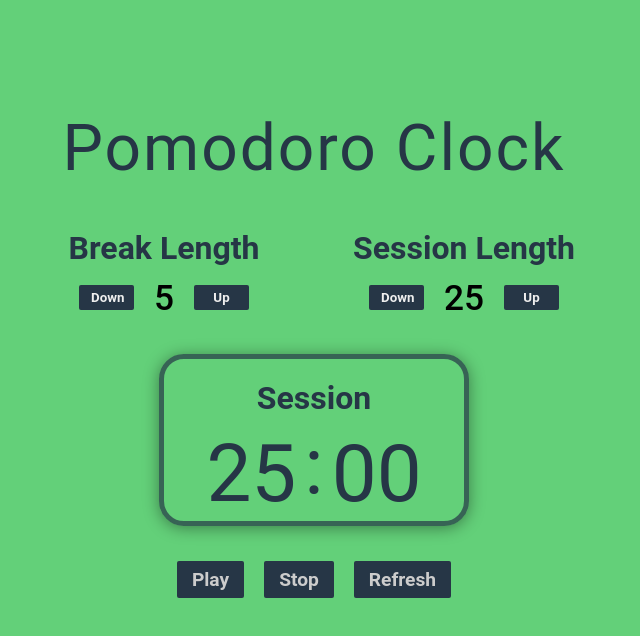
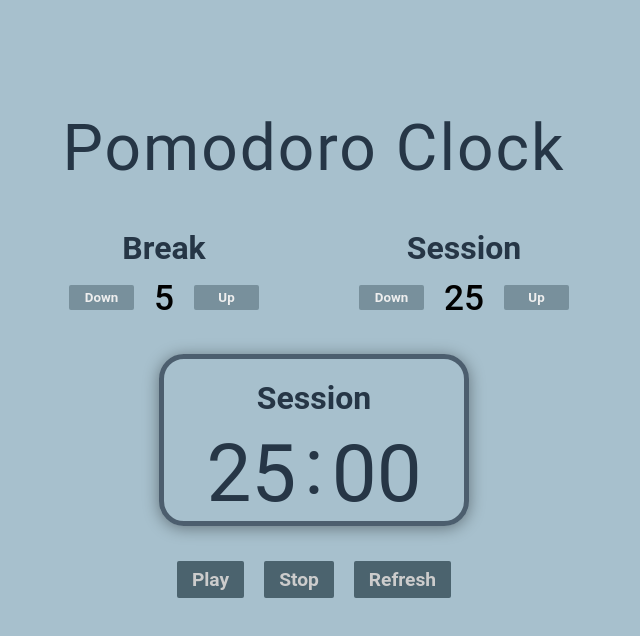
Before and after one commit to mriyank/pomodaro-clock-react, a React (Create React App) app: page / in a window 1280 px wide. Shown: the top 636 px of the page, without its empty margins (326-966 px from the left). Built offline with nearby package versions, Linux system fonts and the light colour scheme.

Commit message:
final css

```diff
--- a/src/ComponentStyles/App.css
+++ b/src/ComponentStyles/App.css
@@ -1,5 +1,5 @@
 body {
-  background-color: #63D079;
+  background-color: #a7c0cd;
   font-family: 'Roboto', sans-serif;
 }
 
@@ -34,14 +34,14 @@ main {
 
 .counter-btn, .counter-btn {
   border: none;
-  background-color: #263646;
+  background-color: #78909c;
   outline: none;
   color: #eee;
   padding: 2px 12px;
   height: 25px;
   border-radius: 2px;
   cursor: pointer;
-  width: 55px;
+  width: 65px;
   text-align: center;
 }
 
--- a/src/ComponentStyles/SessionActions.css
+++ b/src/ComponentStyles/SessionActions.css
@@ -4,7 +4,7 @@
 }
 
 #actions-container button {
-    background-color: #263646;
+    background-color: #4b636e;
     color: #ccc;
     margin: 0 10px;
     padding: 7px 15px;
--- a/src/Components/BreakInterval.js
+++ b/src/Components/BreakInterval.js
@@ -18,7 +18,7 @@ function BreakInterval(props) {
 
   return (
     <section id="break-interval-container">
-      <h4>Break Length</h4>
+      <h4>Break</h4>
       <section id="break-time-interval">
         <button
         disabled = {props.isPlay ? "disabled" : ""}
--- a/src/Components/SessionInterval.js
+++ b/src/Components/SessionInterval.js
@@ -24,7 +24,7 @@ function SessionInterval(props) {
 
   return (
     <section id="session-interval-container">
-      <h4>Session Length</h4>
+      <h4>Session</h4>
       <section id="session-interval">
         <button
         disabled = {props.isPlay ? "disabled" : ""}
```
Also changed, not shown: 1 other file (tests, documents, lock files or other folders).
